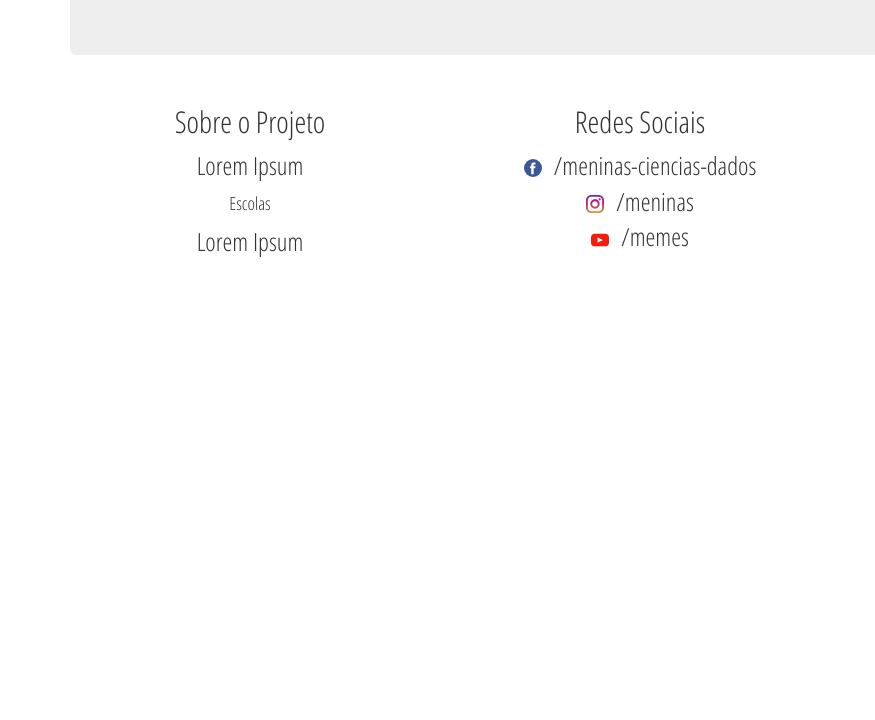
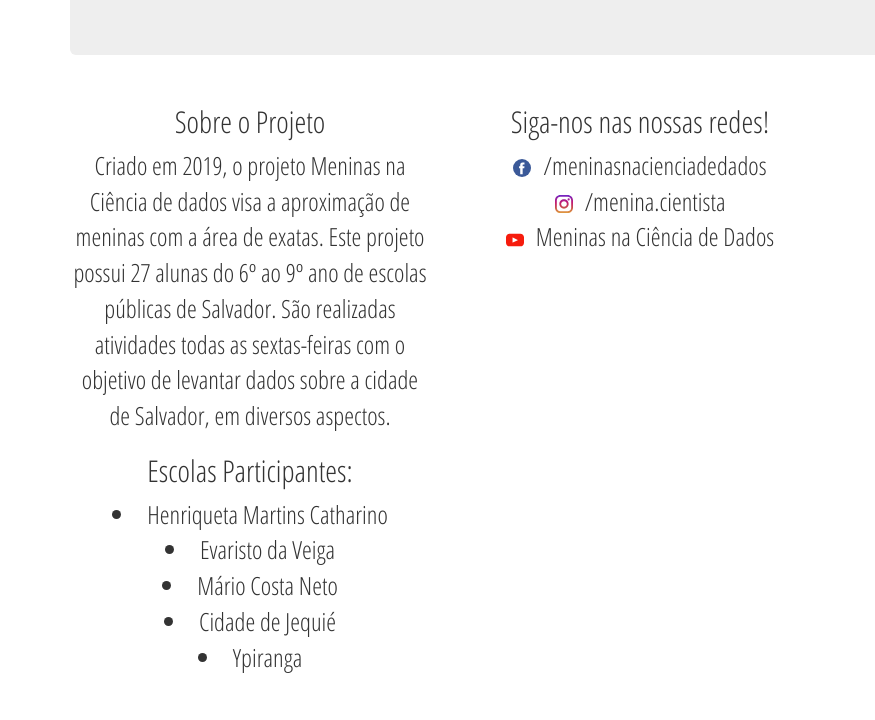
Before and after one commit to adriianasilva/reconhecendo-salvador, a plain HTML site: page home.html in a window 1280 px wide. Shown: the part 287-1007 px from the top of the page, 0-875 px from the left. Drawn offline with Linux system fonts and the light colour scheme.

Commit message:
conteúdo homepage

```diff
--- a/assets/css/main.css
+++ b/assets/css/main.css
@@ -52,6 +52,7 @@ body {
 .home-big {
   /*margin-top: 16px;
   position: relative;*/
+  color: #630041;
 }
 
 #spotify-playlist {
--- a/home.html
+++ b/home.html
@@ -12,10 +12,10 @@
     <body>
         <nav id="header" class="navbar navbar-default navbar-static-top navbar-header col-xs-12 col-sm-12 col-md-12 col-lg-12">
             <div class="container">
-                <a href="https://meninas-ciencias-dados.github.io/"><img id="header-img" class="col-md-3" src="assets/imgs/logo_mcd.png"></a>
+                <a href="https://meninas-ciencias-dados.github.io/" target="_blank"><img id="header-img" class="col-md-3" src="assets/imgs/logo_mcd.png"></a>
                 <nav id="navbar1" class="sub-navbar col-xs-12 col-sm-12 col-md-9 col-lg-9">
                     <a class="nav-link" href="#sobre">Sobre o projeto</a> |
-                    <a class="nav-link" href="https://www.vakinha.com.br/vaquinha/auxilio-para-meninas-na-ciencia-de-dados">Apoie-nos</a> |
+                    <a class="nav-link" href="https://www.vakinha.com.br/vaquinha/auxilio-para-meninas-na-ciencia-de-dados" target="_blank">Apoie-nos</a> |
                     <a class="nav-link" href="#escolas">Escolas</a> |
                     <a class="nav-link" href="#redes">Redes Sociais</a> |
                     <a class="nav-link" href="#media">Músicas e Vídeos</a>
@@ -53,30 +53,34 @@
                 <div class="col-xs-12 col-sm-6 col-md-4 col-lg-4">
                     <h2 id="sobre">Sobre o Projeto</h4>
                     <p>
-                        Lorem Ipsum
+                        Criado em 2019, o projeto Meninas na Ciência de dados visa a aproximação de meninas com a área de exatas. Este projeto possui 27 alunas do 6º ao 9º ano de escolas públicas de Salvador. São realizadas atividades todas as sextas-feiras com o objetivo de levantar dados sobre a cidade de Salvador, em diversos aspectos.
                     </p>
-                    <h4 id="escolas">Escolas</h4>
+                   <p><h2 id="escolas">Escolas Participantes:</h2></p>
                     <p>
-                        Lorem Ipsum
+                        <li>Henriqueta Martins Catharino</li>
+                        <li>Evaristo da Veiga</li>
+                         <li>Mário Costa Neto</li>
+                        <li>Cidade de Jequié</li>
+                         <li>Ypiranga</li>
                     </p>
                 </div>
 
 
                 <div class="col-xs-12 col-sm-6 col-md-4 col-lg-4">
-                    <h2 id="redes">Redes Sociais</h4>
+                    <h2 id="redes">Siga-nos nas nossas redes!</h4>
                         <span>
                             <img src="assets/svgs/145802.svg">
-                            /meninas-ciencias-dados
+                            /meninasnacienciadedados
                         </span>
                         <br>
                         <span>
                             <img src="assets/svgs/174855.svg">
-                            /meninas
+                            /menina.cientista
                         </span>
                         <br>
                         <span>
                             <img src="assets/svgs/174883.svg">
-                            /memes
+                            Meninas na Ciência de Dados
                         </span>
                 </div>
 
```
